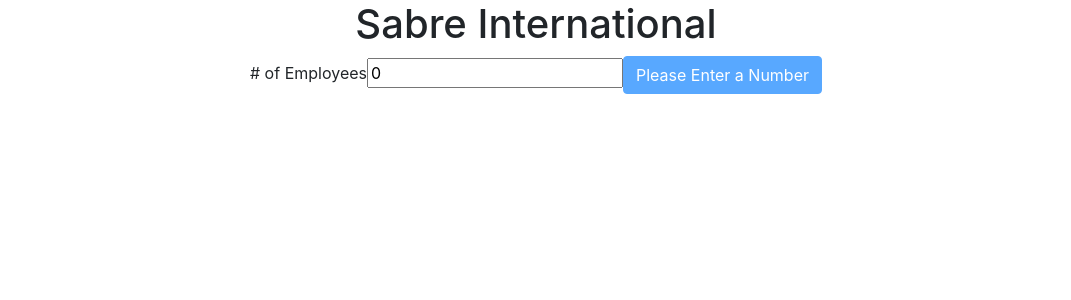
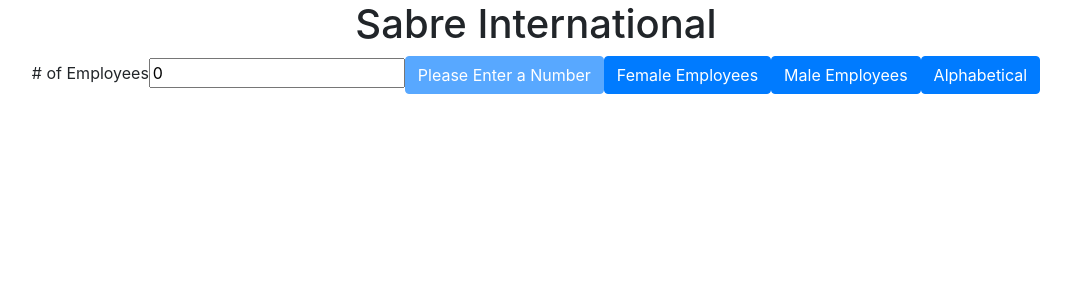
Before and after one commit to CodySamuels/employee-directory, a React (Create React App) app: page / in a window 1280 px wide. Shown: the top 300 px of the page, without its empty margins (104-1175 px from the left). Built offline with nearby package versions, Linux system fonts and the light colour scheme.

Commit message:
Filter employees by gender. Sort by last name added.

```diff
--- a/src/App.js
+++ b/src/App.js
@@ -54,14 +54,29 @@
     }
   }
 
-  filterEmployees = () => {
-    return this.state.users.filter((user) => user.gender==="female").map((user) => <EmployeeCard
-    key={user.id.value}
-    img={user.picture.large}
-    name={user.name}
-    phone={user.phone}
-    email={user.email}
-  />);
+  sortEmployeesAlphabetical = () => {
+    const usersCopy = [...this.state.users]
+    const sortedUsers = usersCopy.sort((a, b) => {
+      if (a.name.last < b.name.last) {
+        return -1
+      } else {
+        return 1
+      }
+    })
+    this.setState({users: sortedUsers})
+  }
+
+
+  filterFemaleEmployees = () => {
+    const usersCopy = [...this.state.users]
+    const filteredUsers = usersCopy.filter((user) => user.gender==="female")
+    this.setState({users:filteredUsers})
+  }
+
+  filterMaleEmployees = () => {
+    const usersCopy = [...this.state.users]
+    const filteredUsers = usersCopy.filter((user) => user.gender==="male")
+    this.setState({users:filteredUsers})
   }
 
   renderEmployees = () => {
@@ -92,7 +107,9 @@
           />
         </label>
         <button disabled={isNumberEntered} onClick={this.makeRequest} className="btn btn-primary">{isNumberEntered ? "Please Enter a Number" : "Submit"}</button>
-
+        <button onClick={this.filterFemaleEmployees} className="btn btn-primary">Female Employees</button>
+        <button onClick={this.filterMaleEmployees} className="btn btn-primary">Male Employees</button>
+        <button onClick={this.sortEmployeesAlphabetical} className="btn btn-primary">Alphabetical</button>
         <div style={styles.employeeContainer}>
           {this.renderEmployees()}
         </div>
```
